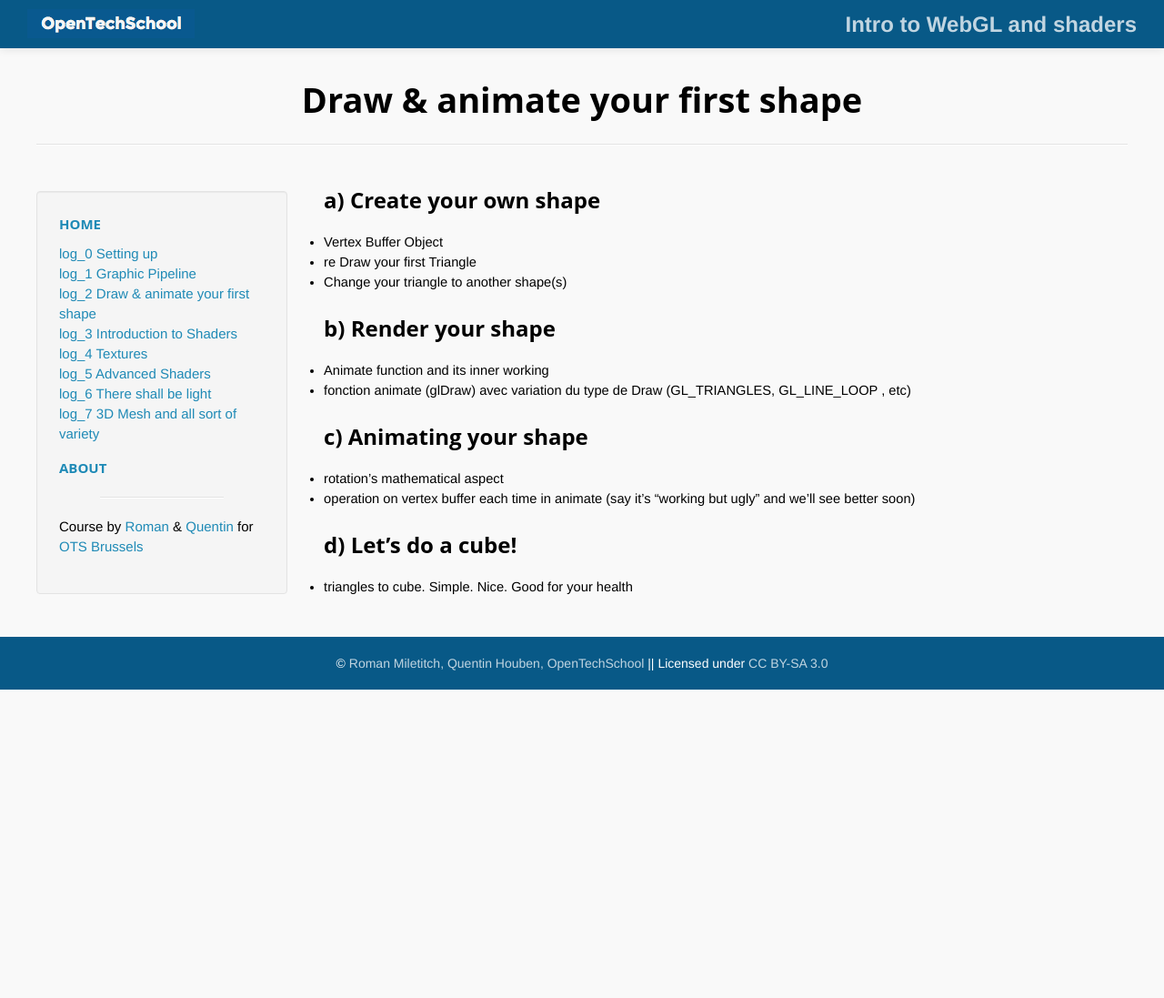
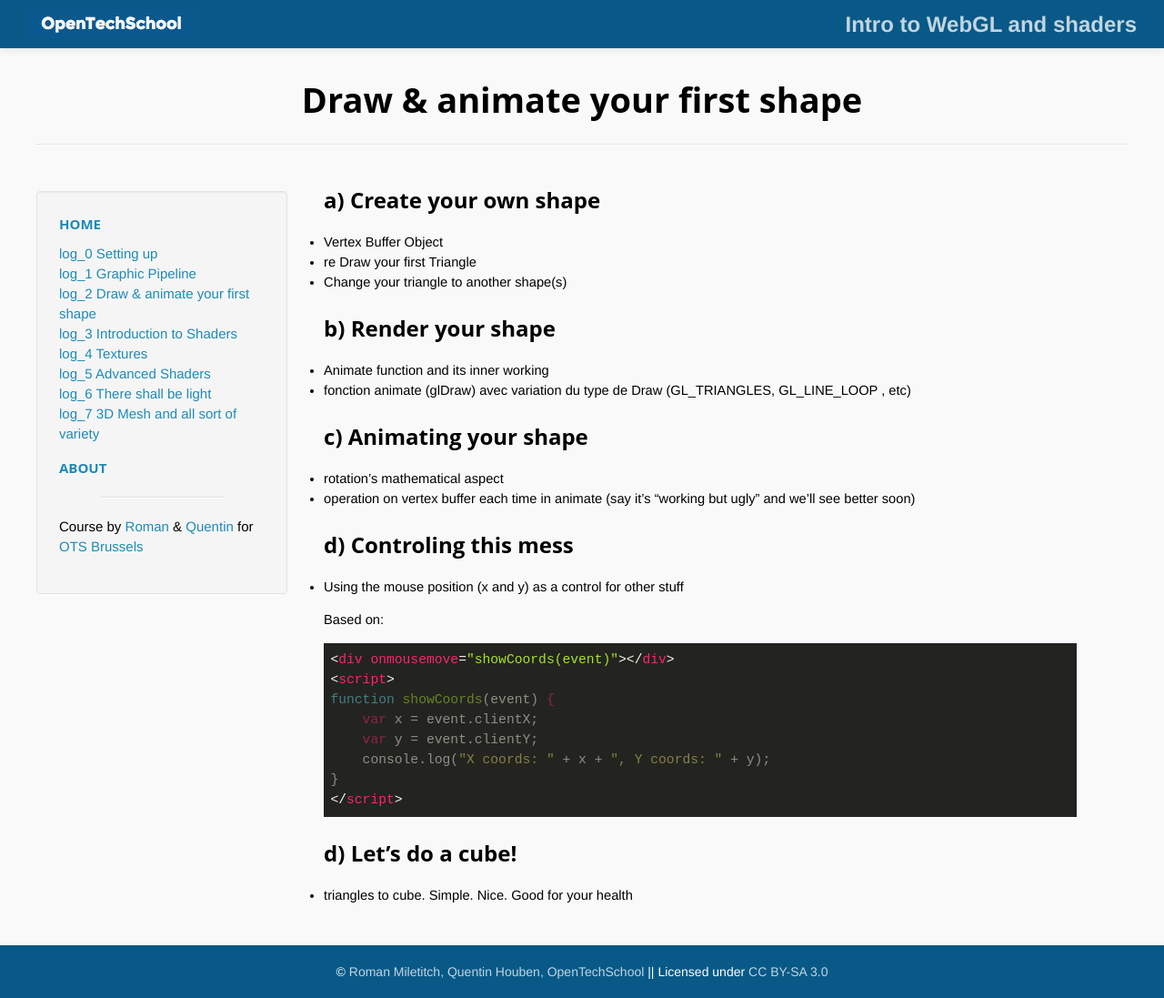
Before and after one commit to OpenTechSchool-Brussels/intro-to-webGL-and-shaders, a Jekyll site: the page built from log2_draw-animate-shape.md, in a window 1280 px wide. Shown: the whole page at 91% size. Built offline with Jekyll 4.4.1, drawn with Linux system fonts in a browser that asks for light colours; before the commit the page ends 900 px from its top, so only the background shows below that.

Commit message:
Update log2_draw-animate-shape.md

```diff
--- a/log2_draw-animate-shape.md
+++ b/log2_draw-animate-shape.md
@@ -18,5 +18,22 @@ num: 2
 * rotation's mathematical aspect
 * operation on vertex buffer each time in animate (say it's "working but ugly" and we'll see better soon)
 
+## d) Controling this mess
+
+* Using the mouse position (x and y) as a control for other stuff
+
+Based on:
+
+~~~ HTML
+<div onmousemove="showCoords(event)"></div>
+<script>
+function showCoords(event) {
+    var x = event.clientX;
+    var y = event.clientY;
+    console.log("X coords: " + x + ", Y coords: " + y);
+}
+</script>
+~~~
+
 ## d) Let's do a cube!
 * triangles to cube. Simple. Nice. Good for your health
```
